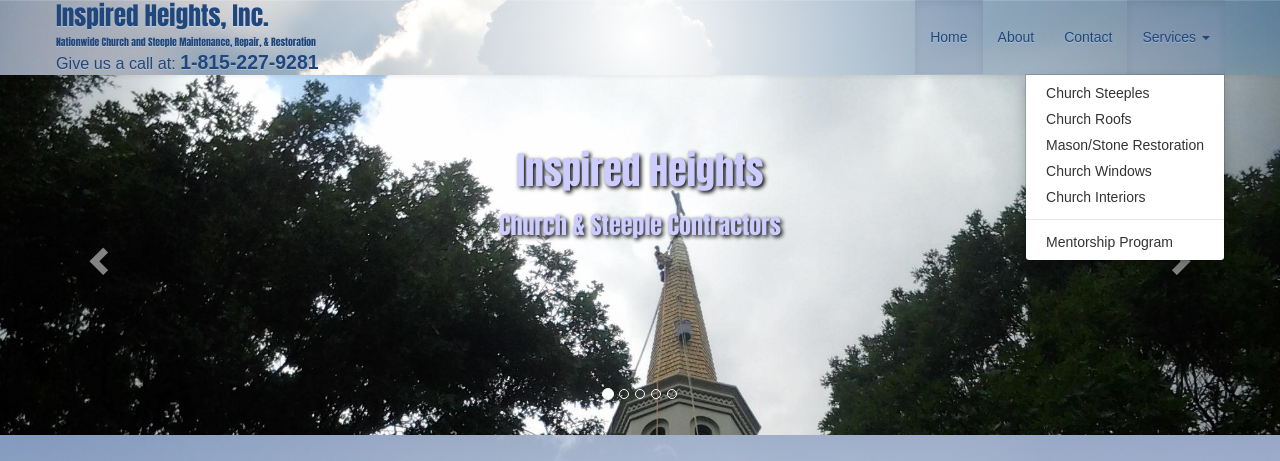
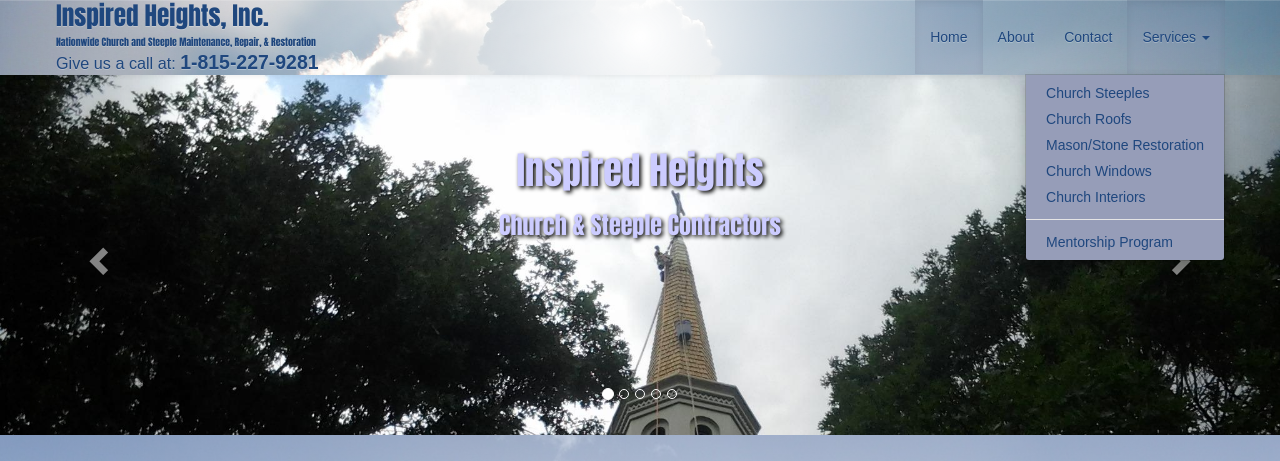
Before and after one commit to TechGladiator/inspired-heights, a PHP site: page / in a window 1280 px wide, after a click on "Services". Shown: the top 461 px of the page. Run offline with PHP 8.4, Linux system fonts and the light colour scheme; some web fonts are replaced.

Commit message:
more format modifications on navbar menu

```diff
--- a/css/style.css
+++ b/css/style.css
@@ -56,6 +56,16 @@ blockquote footer {
   background-color: transparent;
 }
 
+.services-menu {
+  background-color: #969db8;
+}
+
+.services-menu>li>a:focus,
+.services-menu>li>a:hover {
+  background-color: #ccccff;
+  background-image: linear-gradient(to bottom,#f5f5f5 0,#ccccff 100%);
+}
+
 
 /*--- Logo  ---*/
 
@@ -67,7 +77,9 @@ blockquote footer {
 .top-navbar .logo:focus,
 .top-navbar .logo:hover,
 .top-navbar .navbar-nav>li>a:focus,
-.top-navbar .navbar-nav>li>a:hover {
+.top-navbar .navbar-nav>li>a:hover,
+.services-menu>li>a:focus,
+.services-menu>li>a:hover {
   color: #788dac;
 }
 
--- a/index.html
+++ b/index.html
@@ -56,7 +56,7 @@
           <li><a href="#">Contact</a></li>
           <li class="dropdown">
             <a href="#" class="dropdown-toggle" data-toggle="dropdown" role="button" aria-haspopup="true" aria-expanded="false">Services <span class="caret"></span></a>
-            <ul class="dropdown-menu">
+            <ul class="dropdown-menu services-menu">
               <li><a href="#">Church Steeples</a></li>
               <li><a href="#">Church Roofs</a></li>
               <li><a href="#">Mason/Stone Restoration</a></li>
```
